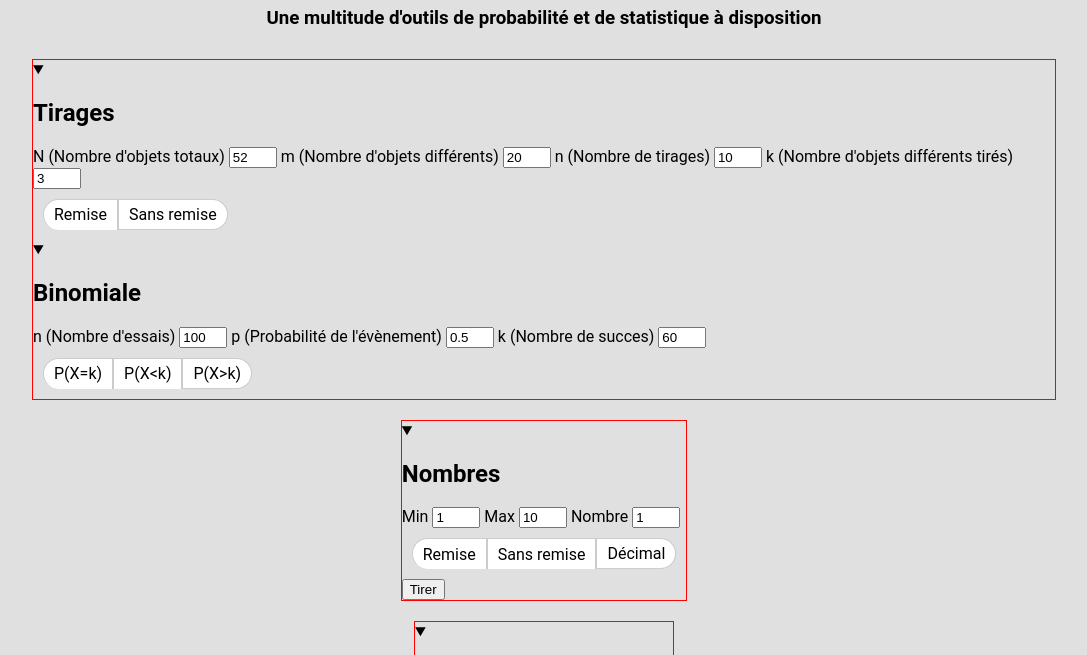
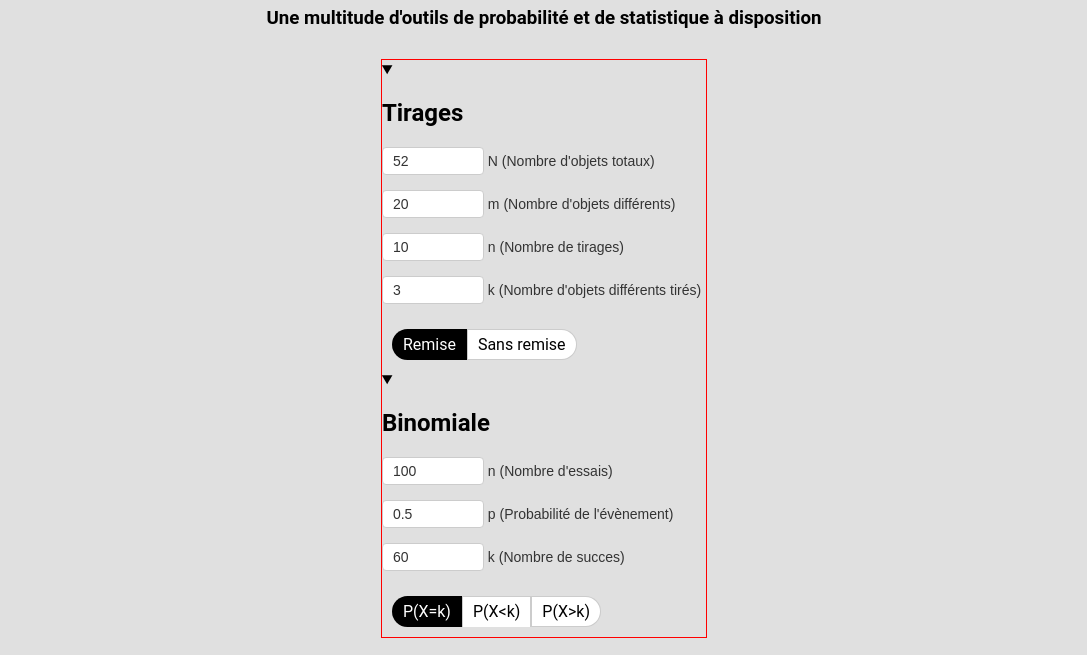
Before and after one commit to Leogendra/Proba-Hub, a plain HTML site: page index.html in a window 1280 px wide. Shown: the part 80-735 px from the top of the page, without its empty margins (96-1183 px from the left). Drawn offline with nearby package versions, Linux system fonts and the light colour scheme.

Commit message:
ajout css des champs

```diff
--- a/index.html
+++ b/index.html
@@ -6,6 +6,7 @@
     <meta name="viewport" content="width=device-width, initial-scale=1.0">
     <link rel="stylesheet" href="styles/style.css">
     <link rel="stylesheet" href="styles/radios.css">
+    <link rel="stylesheet" href="styles/champs.css">
     <link rel="icon" type="image/png" href="assets/favicon.ico" />
     <title>Proba Hub</title>
 </head>
@@ -22,18 +23,26 @@
                 <summary>
                     <h2 class="titre-summary">Tirages</h2>
                 </summary>
-                <div class="div-proba-tirages-champs">
+                <div class="div-champs">
+                    <div>
+                        <input type="number" id="input-probas-objets" class="input-tirages" value="52">
                         <label for="input-probas-objets">N (Nombre d'objets totaux)</label>
-                    <input type="number" id="input-probas-objets" class="input-tirages" value="52">
+                    </div>
+                    <div>
+                        <input type="number" id="input-probas-objets-diff" class="input-tirages" value="20">
                         <label for="input-probas-tirages-diff">m (Nombre d'objets différents)</label>
-                    <input type="number" id="input-probas-objets-diff" class="input-tirages" value="20">
+                    </div>
+                    <div>
+                        <input type="number" id="input-probas-tirages" class="input-tirages" value="10">
                         <label for="input-probas-tirages">n (Nombre de tirages)</label>
-                    <input type="number" id="input-probas-tirages" class="input-tirages" value="10">
+                    </div>
+                    <div>
+                        <input type="number" id="input-probas-tirages-diff" class="input-tirages" value="3">
                         <label for="input-probas-objets-tirages">k (Nombre d'objets différents tirés)</label>
-                    <input type="number" id="input-probas-tirages-diff" class="input-tirages" value="3">
                     </div>
-                <div class="div-proba-tirages-options">
-                    <div class="option-radios">
+                </div>
+                <div class="div-options">
+                    <div class="div-radios">
                         <!-- radio pour savoir si remise ou non -->
                         <input type="radio" id="radio-remise" class="radio-tirages" name="remise" value="remise" checked>
                         <label for="radio-remise">Remise</label>
@@ -50,16 +59,22 @@
                 <summary>
                     <h2 class="titre-summary">Binomiale</h2>
                 </summary>
-                <div class="div-proba-binom-champs">
+                <div class="div-champs">
+                    <div>
+                        <input type="number" id="input-binom-essais" class="input-binom" value="100">
                         <label for="input-binom-essais">n (Nombre d'essais)</label>
-                    <input type="number" id="input-binom-essais" class="input-binom" value="100">
+                    </div>
+                    <div>
+                        <input type="number" id="input-binom-proba" class="input-binom" value="0.5">
                         <label for="input-binom-proba">p (Probabilité de l'évènement)</label>
-                    <input type="number" id="input-binom-proba" class="input-binom" value="0.5">
+                    </div>
+                    <div>
+                        <input type="number" id="input-binom-succes" class="input-binom" value="60">
                         <label for="input-binom-succes">k (Nombre de succes)</label>
-                    <input type="number" id="input-binom-succes" class="input-binom" value="60">
                     </div>
-                <div class="div-proba-binom-options">
-                    <div class="option-radios">
+                </div>
+                <div class="div-options">
+                    <div class="div-radios">
                         <!-- radio pour X par rapport à k -->
                         <input type="radio" id="radio-succes-egal" class="radio-binom" name="succes" value="egal" checked>
                         <label for="radio-sans-succes-egal">P(X=k)</label>
@@ -83,17 +98,23 @@
                 <summary>
                     <h2 class="titre-summary">Nombres</h2>
                 </summary>
-                <div class="div-alea-nombre-champs">
+                <div class="div-champs">
+                    <div>
+                        <input type="number" id="input-nombre-min" class="input-nombre" value="1">
                         <label for="input-nombre-min">Min</label>
-                    <input type="number" id="input-nombre-min" class="input-nombre" value="1">
+                    </div>
+                    <div>
+                        <input type="number" id="input-nombre-max" class="input-nombre" value="10">
                         <label for="input-nombre-max">Max</label>
-                    <input type="number" id="input-nombre-max" class="input-nombre" value="10">
+                    </div>
+                    <div>
+                        <input type="number" id="input-nombre-nombre" class="input-nombre" value="1">
                         <label for="input-nombre-max">Nombre</label>
-                    <input type="number" id="input-nombre-nombre" class="input-nombre" value="1">
+                    </div>
                 </div>
 
-                <div class="div-alea-nombre-options">
-                    <div class="option-radios">
+                <div class="div-options">
+                    <div class="div-radios">
                         <input type="radio" id="radio-alea-remise" class="radio-nombre" name="alea-remise" value="remise" checked>
                         <label for="radio-alea-remise">Remise</label>
                         <input type="radio" id="radio-alea-sans-remise" class="radio-nombre" name="alea-remise" value="sans-remise">
@@ -112,13 +133,15 @@
                 <summary>
                     <h2 class="titre-summary">Autres</h2>
                 </summary>
-                <div class="div-autres-calcul-champs">
+                <div class="div-champs">
+                    <div>
+                        <input type="text" id="input-autres-nombre" class="input-autres" value="1, 2, 3 4 + 9">
                         <label for="input-autres-nombre">Nombres</label>
-                    <input type="text" id="input-autres-nombre" class="input-autres" value="1, 2, 3 4 + 9">
+                    </div>
                 </div>
 
-                <div class="div-alea-nombre-options">
-                    <div class="option-radios">
+                <div class="div-options">
+                    <div class="div-radios">
                         <input type="radio" id="radio-autres-somme" class="radio-autres" name="autres" checked>
                         <label for="radio-autres-somme">Somme</label>
                         <input type="radio" id="radio-autres-produit" class="radio-autres" name="autres">
--- /dev/null
+++ b/styles/champs.css
@@ -0,0 +1,48 @@
+.div-champs {
+    display: flex;
+    flex-direction: column;
+    flex-wrap: wrap;
+    align-items: flex-start;
+    justify-content: flex-start;
+    gap: 10px;
+    margin: 20px 0;
+}
+
+.div-champs label {
+    font-family: Arial, sans-serif;
+    font-size: 14px;
+    color: #333;
+    margin-right: 5px;
+}
+
+.div-champs input[type="number"] {
+    width: 80px;
+    padding: 5px 10px;
+    border: 1px solid #ccc;
+    border-radius: 4px;
+    font-size: 14px;
+    font-family: Arial, sans-serif;
+    color: #333;
+}
+
+.div-champs input[type="number"]:focus {
+    border-color: #007bff;
+    outline: none;
+    box-shadow: 0 0 5px rgba(0, 123, 255, 0.5);
+}
+
+.div-champs label,
+.div-champs input {
+    margin-bottom: 5px;
+}
+
+@media (max-width: 600px) {
+    .div-champs {
+        flex-direction: column;
+    }
+
+    .div-champs label,
+    .div-champs input {
+        width: 100%;
+    }
+}
--- a/styles/radios.css
+++ b/styles/radios.css
@@ -1,14 +1,14 @@
-.option-radios {
+.div-radios {
     display: flex;
     flex-direction: row;
     margin: 10px;
 }
 
-.option-radios > input {
+.div-radios > input {
     display: none;
 }
 
-.option-radios > input+label {
+.div-radios > input+label {
     display: flex;
     margin-bottom: 0;
     padding: 5px 10px;
@@ -19,16 +19,16 @@
     border-width: 1px 1px 0 1px;
 }
 
-.option-radios > input:last-of-type+label {
+.div-radios > input:last-of-type+label {
     border-radius: 0 20px 20px 0;
     border-bottom-width: 1px;
 }
 
-.option-radios > input:first-of-type+label {
+.div-radios > input:first-of-type+label {
     border-radius: 20px 0 0 20px;
 }
 
-.option-radios > input:checked+label {
+.div-radios > input:checked+label {
     background: var(--color-emphase-background);
     color: var(--color-emphase-text);
     transition: background 0.5s linear;
--- a/styles/style.css
+++ b/styles/style.css
@@ -1,8 +1,8 @@
 :root {
     --color-primary-background: #e0e0e0;
     --color-primary-text: #000;
-    --color-emphase-background: #ffffff;
-    --color-emphase-text: #000;
+    --color-emphase-background: #000000;
+    --color-emphase-text: #ffffff;
 }
 
 body {
```
Lines whose indentation alone changed are shown as unchanged.
